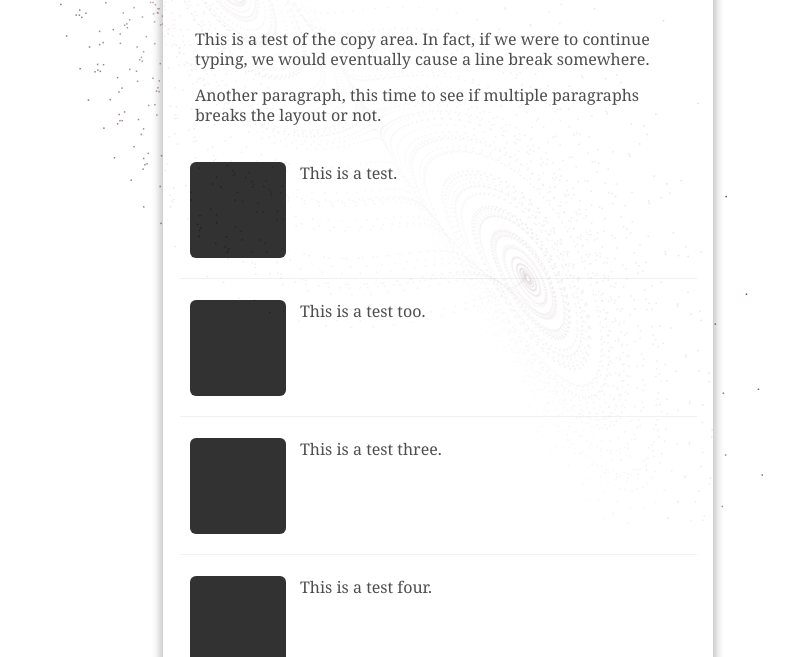
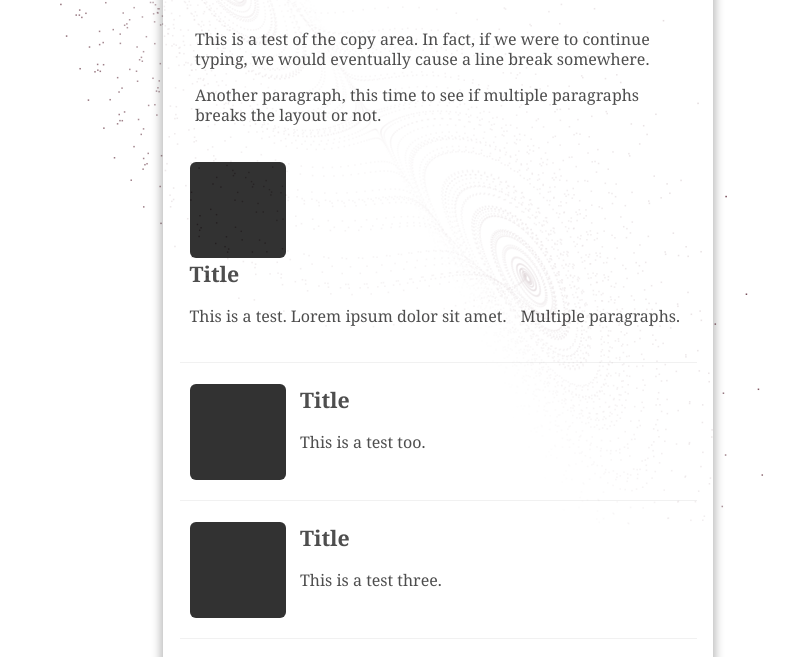
Before and after one commit to razh/about, a plain HTML site: page index.html in a window 1280 px wide. Shown: the part 275-932 px from the top of the page, without its empty margins (202-996 px from the left). Drawn offline with Linux system fonts and the light colour scheme.

Commit message:
Added space at bottom. Description cannot handle multiple paragraphs.

```diff
--- a/css/about.css
+++ b/css/about.css
@@ -18,7 +18,7 @@ h1, h2, h3, h4, h5, h6 {
 }
 
 img {
-  vertical-align: text-top;
+  vertical-align: top;
 }
 
 a {
@@ -58,12 +58,20 @@ ul {
           border-radius: 6px;
 }
 
-.hero {
+.description-text {
+  display: inline-block;
+}
+
+.container {
   position: absolute;
   top: 10%;
   left: 50%;
   width: 550px;
   margin-left: -275px;
+}
+
+.hero {
+  margin-bottom: 100px;
 
   -webkit-box-shadow: 0 0 9px 3px rgba( 0, 0, 0, 0.25 );
      -moz-box-shadow: 0 0 9px 3px rgba( 0, 0, 0, 0.25 );
@@ -121,7 +129,6 @@ ul {
 
 .row {
   display: inline;
-  margin-top: 3%;
 
   background-color: #FFF;
   padding: 2%;
@@ -133,8 +140,13 @@ ul {
   margin-left: 10px;
 }
 
+.row h2 {
+  font-size: 16pt;
+  margin: 6px 10px 6px 10px;
+}
+
 @media(max-width: 767px) {
-  .hero {
+  .container {
     top: 60px;
     right: 60px;
     left: 60px;
@@ -144,7 +156,7 @@ ul {
 }
 
 @media(max-width: 480px) {
-  .hero {
+  .container {
     top: 30px;
     right: 30px;
     left: 30px;
--- a/index.html
+++ b/index.html
@@ -5,6 +5,7 @@
     <link rel="stylesheet" type="text/css" href="css/about.css">
   </head>
   <body>
+    <div class="container">
       <div class="hero rounded">
         <div class="hero-top">
           <h1 class="center">Lorem ipsum dolor</h1>
@@ -15,7 +16,8 @@
             <h2>
               <a href="#github">Github</a> &middot;
               <a href="#what">What</a> &middot;
-            <a href="#ttyl">TTYL</a></h2>
+              <a href="#ttyl">TTYL</a>
+            </h2>
           </div>
         </div>
         <div class="hero-bottom">
@@ -24,26 +26,48 @@
             <p>Another paragraph, this time to see if multiple paragraphs breaks the layout or not.</p>
           </div>
           <ul>
-          <li class="row rounded">
+            <li class="row">
+              <span class="description">
                 <img src="img/black-square.png" class="rounded">
-            <p>This is a test.</p>
+                <div class="description-text">
+                  <h2>Title</h2>
+                  <p>This is a test. Lorem ipsum dolor sit amet.</p>
+                  <p>Multiple paragraphs.</p>
+                </div>
+              </span>
             </li>
             <hr>
-          <li class="row rounded">
+            <li class="row">
+              <span class="description">
                 <img src="img/black-square.png" class="rounded">
+                <div class="description-text">
+                  <h2>Title</h2>
                   <p>This is a test too.</p>
+                </div>
+              </span>
             </li>
             <hr>
-          <li class="row rounded">
+            <li class="row">
+              <span class="description">
                 <img src="img/black-square.png" class="rounded">
+                <div class="description-text">
+                  <h2>Title</h2>
                   <p>This is a test three.</p>
+                </div>
+              </span>
             </li>
             <hr>
-          <li class="row rounded">
+            <li class="row">
+              <span class="description">
                 <img src="img/black-square.png" class="rounded">
+                <div class="description-text">
+                  <h2>Title</h2>
                   <p>This is a test four.</p>
+                </div>
+              </span>
             </li>
           </ul>
+        </div>
       </div>
     </div>
     <script src="js/background.js"></script>
```
Lines whose indentation alone changed are shown as unchanged.
